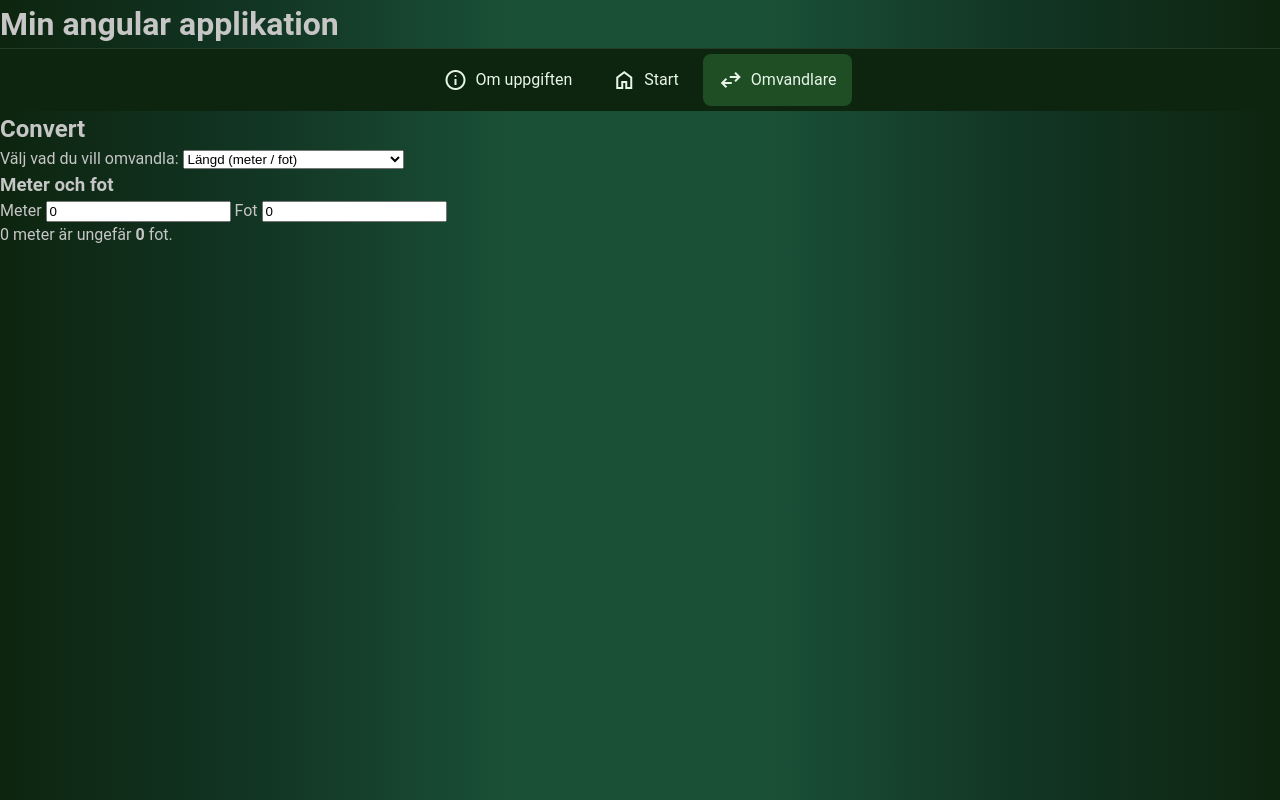
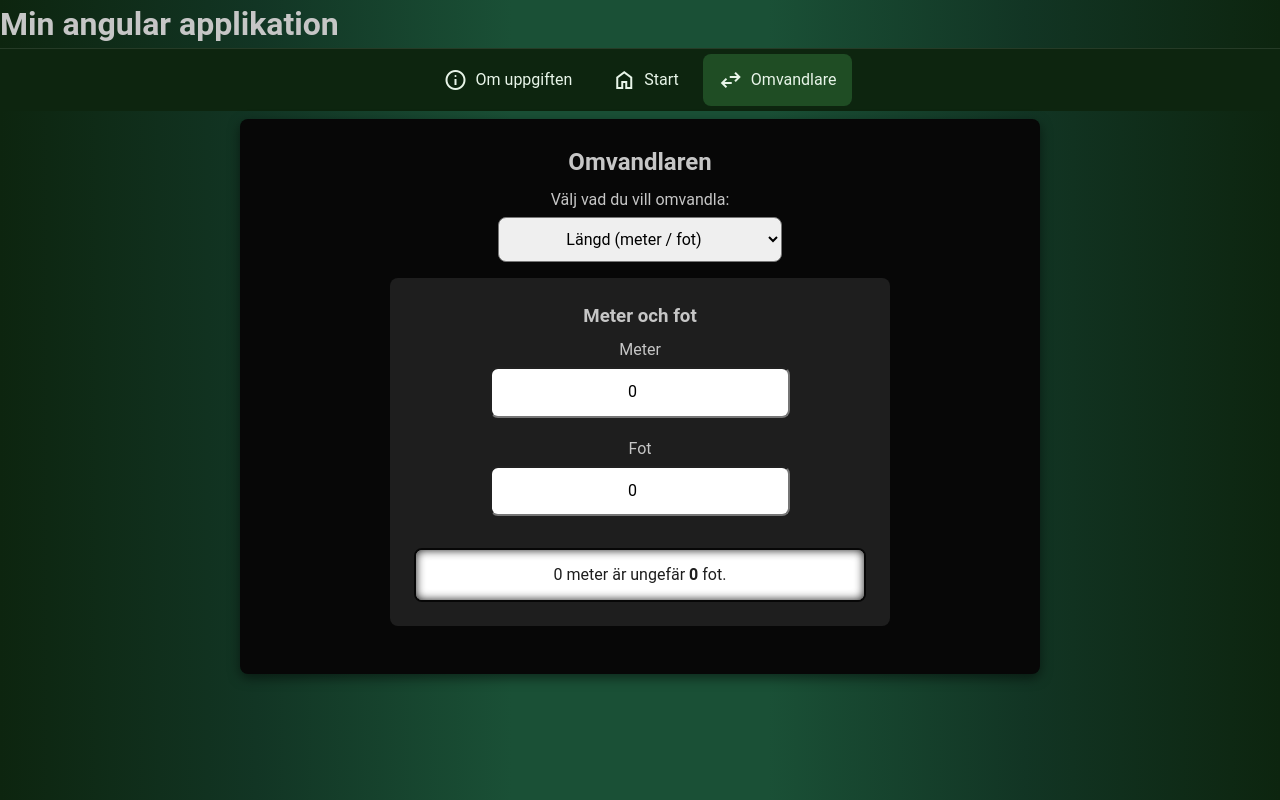
Before and after one commit to fredrikastjernlof/lab3_angular, an Angular app: page /convert in a window 1280 px wide. Built offline with nearby package versions, Linux system fonts and the light colour scheme; a web font is replaced by a local one.

Commit message:
Feat: add styling to convert page

```diff
--- a/src/app/convert/convert.html
+++ b/src/app/convert/convert.html
@@ -1,5 +1,5 @@
 <section class="convert">
-    <h2>Convert</h2>
+    <h2>Omvandlaren</h2>
     <label>
         Välj vad du vill omvandla:
         <select [(ngModel)]="selectedConverter">
--- a/src/app/convert/convert.scss
+++ b/src/app/convert/convert.scss
@@ -0,0 +1,66 @@
+:host {
+    flex: 1;
+    display: flex;
+}
+
+h2,
+h3 {
+    margin-bottom: 0.5rem;
+}
+
+.convert {
+    flex: 1;
+    width: 100%;
+    max-width: 800px;
+    margin: clamp(0.25rem, 2vw, 0.5rem) auto;
+    padding: clamp(0.5rem, 2vw, 2rem) clamp(1rem, 5vw, 2rem) 2rem;
+    display: flex;
+    flex-direction: column;
+    align-items: center;
+    border-radius: 0.5rem;
+    text-align: center;
+    background-color: #070707;
+    box-shadow: 0 4px 12px rgba(0, 0, 0, 0.5);
+}
+
+.converter-card {
+    width: 100%;
+    max-width: 500px;
+    margin: 1rem 0;
+    border-radius: 0.5rem;
+    padding: 1.5rem;
+    background-color: #1e1e1e;
+}
+
+.input-group {
+    display: grid;
+    gap: 1.2rem;
+}
+
+label {
+    display: grid;
+    gap: 0.3rem;
+    text-align: center;
+}
+
+input ,
+select {
+    width: 100%;
+    max-width: 300px;
+    margin: 0 auto;
+    display: block;
+    padding: 0.7rem;
+    font: inherit;
+    border-radius: 0.5rem;
+    text-align: center;
+}
+
+.result {
+    margin-top: 2rem;
+    padding: 0.8rem 1rem;
+    border: 2px solid #070707;
+    border-radius: 0.5rem;
+    background-color: rgb(255, 255, 255);
+    color: #1e1e1e;
+    box-shadow: inset 0 0 10px rgba(0, 0, 0, 0.9);
+}
```
